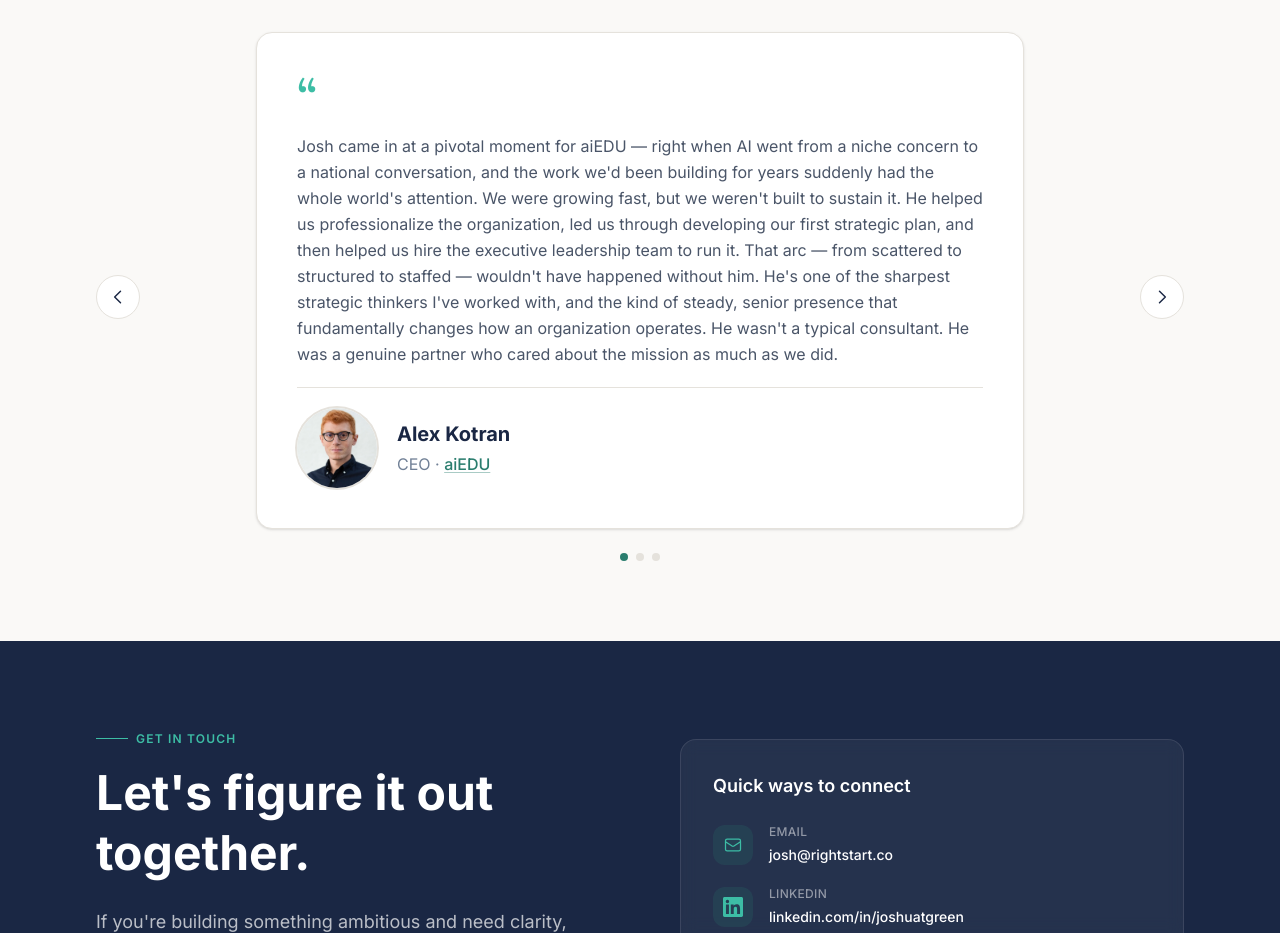
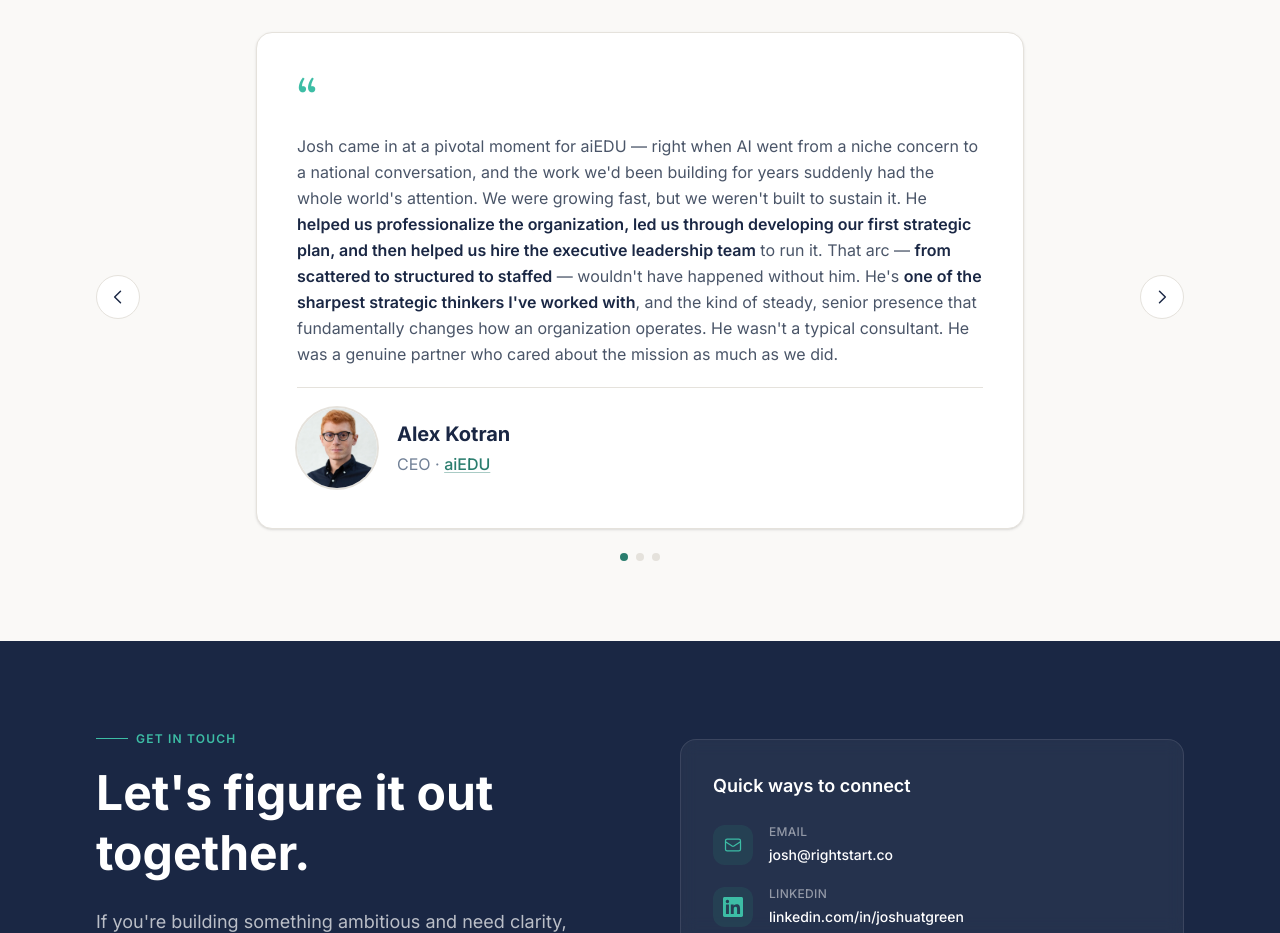
Before and after one commit to joshtgreen/righstart.site, a Next.js app: page / in a window 1280 px wide. Shown: the part 2560-3493 px from the top of the page. Built offline with nearby package versions, Linux system fonts and the light colour scheme.

Commit message:
Highlight key phrases in testimonial quotes
Converts quote strings to segmented arrays so important phrases render
as font-semibold navy text, making them stand out from the body copy.

https://claude.ai/code/session_01X3YTYucSRUouSaR74BNiGy

```diff
--- a/components/Testimonials.tsx
+++ b/components/Testimonials.tsx
@@ -3,10 +3,26 @@
 import { useState, useRef } from "react";
 import Image from "next/image";
 
-const testimonials = [
+type QuoteSegment = string | { text: string; highlight: true };
+
+const testimonials: {
+  quote: QuoteSegment[];
+  name: string;
+  title: string;
+  org: string;
+  orgUrl: string;
+  photo: string;
+}[] = [
   {
-    quote:
-      "Josh came in at a pivotal moment for aiEDU — right when AI went from a niche concern to a national conversation, and the work we'd been building for years suddenly had the whole world's attention. We were growing fast, but we weren't built to sustain it. He helped us professionalize the organization, led us through developing our first strategic plan, and then helped us hire the executive leadership team to run it. That arc — from scattered to structured to staffed — wouldn't have happened without him. He's one of the sharpest strategic thinkers I've worked with, and the kind of steady, senior presence that fundamentally changes how an organization operates. He wasn't a typical consultant. He was a genuine partner who cared about the mission as much as we did.",
+    quote: [
+      "Josh came in at a pivotal moment for aiEDU — right when AI went from a niche concern to a national conversation, and the work we'd been building for years suddenly had the whole world's attention. We were growing fast, but we weren't built to sustain it. He ",
+      { text: "helped us professionalize the organization, led us through developing our first strategic plan, and then helped us hire the executive leadership team", highlight: true },
+      " to run it. That arc — ",
+      { text: "from scattered to structured to staffed", highlight: true },
+      " — wouldn't have happened without him. He's ",
+      { text: "one of the sharpest strategic thinkers I've worked with", highlight: true },
+      ", and the kind of steady, senior presence that fundamentally changes how an organization operates. He wasn't a typical consultant. He was a genuine partner who cared about the mission as much as we did.",
+    ],
     name: "Alex Kotran",
     title: "CEO",
     org: "aiEDU",
@@ -14,8 +30,13 @@ const testimonials = [
     photo: "/testimonials/aiEDU_Team_Alex_Kotran.webp",
   },
   {
-    quote:
-      "Josh came to us at a moment when a lot of organizations doing this work were either shutting down or barely holding on. The philanthropic landscape had shifted — commitments that felt real suddenly weren't, and we were trying to keep critical work alive. He came in with no background in architecture or the specific world we operate in, and got up to speed faster than I would have thought possible. What struck me was how much he genuinely cared about what we were doing, not just the operational problem in front of him. He stabilized the organization, helped us build toward long-term sustainability, and the foundation we have now is one we could not have built without him.",
+    quote: [
+      "Josh came to us at a moment when a lot of organizations doing this work were either shutting down or barely holding on. The philanthropic landscape had shifted — commitments that felt real suddenly weren't, and we were trying to keep critical work alive. He came in with no background in architecture or the specific world we operate in, and ",
+      { text: "got up to speed faster than I would have thought possible", highlight: true },
+      ". What struck me was how much he genuinely cared about what we were doing, not just the operational problem in front of him. He ",
+      { text: "stabilized the organization, helped us build toward long-term sustainability", highlight: true },
+      ", and the foundation we have now is one we could not have built without him.",
+    ],
     name: "Deanna van Buren",
     title: "Executive Director",
     org: "Designing Justice + Designing Spaces",
@@ -23,8 +44,14 @@ const testimonials = [
     photo: "/testimonials/1753300060791.jpeg",
   },
   {
-    quote:
-      "Josh is the reason I have this job. He ran ops here before there was an ops function, and then hired me to take it over. So I'm maybe not the most objective reference, but that's also kind of the point: I've seen his work up close in a way most people haven't. When growth slowed a few years later, he came back and helped us scale again, taking us from providing care in six states to all fifty. You can tell a lot about someone by what they leave behind. Both times, he left us in a better place than he found us.",
+    quote: [
+      { text: "Josh is the reason I have this job.", highlight: true },
+      " He ran ops here before there was an ops function, and then hired me to take it over. So I'm maybe not the most objective reference, but that's also kind of the point: I've seen his work up close in a way most people haven't. When growth slowed a few years later, he came back and helped us scale again, ",
+      { text: "taking us from providing care in six states to all fifty", highlight: true },
+      ". You can tell a lot about someone by what they leave behind. Both times, ",
+      { text: "he left us in a better place than he found us", highlight: true },
+      ".",
+    ],
     name: "Kate O'Connor",
     title: "VP of Operations",
     org: "Revero",
@@ -32,6 +59,18 @@ const testimonials = [
     photo: "/testimonials/1645800566487.jpeg",
   },
 ];
+
+function renderQuote(segments: QuoteSegment[]) {
+  return segments.map((seg, i) =>
+    typeof seg === "string" ? (
+      <span key={i}>{seg}</span>
+    ) : (
+      <span key={i} className="font-semibold text-[#1a2744]">
+        {seg.text}
+      </span>
+    )
+  );
+}
 
 function getInitials(name: string) {
   return name
@@ -92,7 +131,7 @@ export default function Testimonials() {
               <div key={i} className="snap-center flex-shrink-0 w-[85vw]">
                 <div className="flex flex-col bg-white rounded-2xl border border-[#e5e2dc] p-8 shadow-sm h-full">
                   <div className="text-5xl leading-none text-[#3dbda5] font-serif mb-3 select-none">&ldquo;</div>
-                  <p className="flex-1 text-base text-[#4a5568] leading-relaxed">{t.quote}</p>
+                  <p className="flex-1 text-base text-[#4a5568] leading-relaxed">{renderQuote(t.quote)}</p>
                   <div className="border-t border-[#e5e2dc] mt-5 pt-5 flex items-center gap-4">
                     {t.photo ? (
                       <div className="flex-shrink-0 w-14 h-14 rounded-full overflow-hidden ring-2 ring-[#e5e2dc]">
@@ -164,7 +203,7 @@ export default function Testimonials() {
 
                   {/* Quote body */}
                   <p className="flex-1 text-sm lg:text-base text-[#4a5568] leading-relaxed">
-                    {t.quote}
+                    {renderQuote(t.quote)}
                   </p>
 
                   {/* Attribution */}
```
